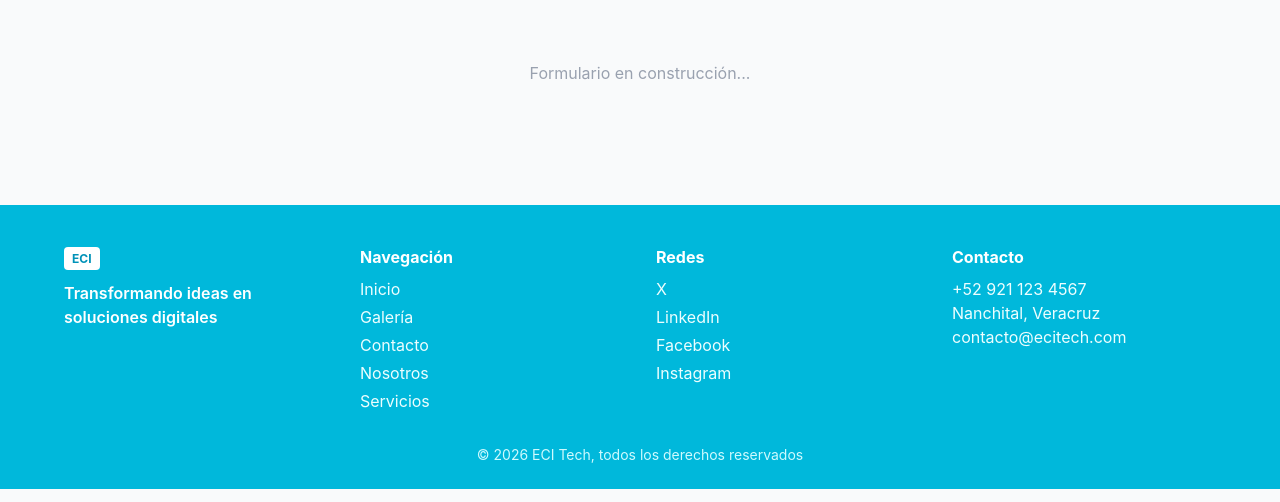
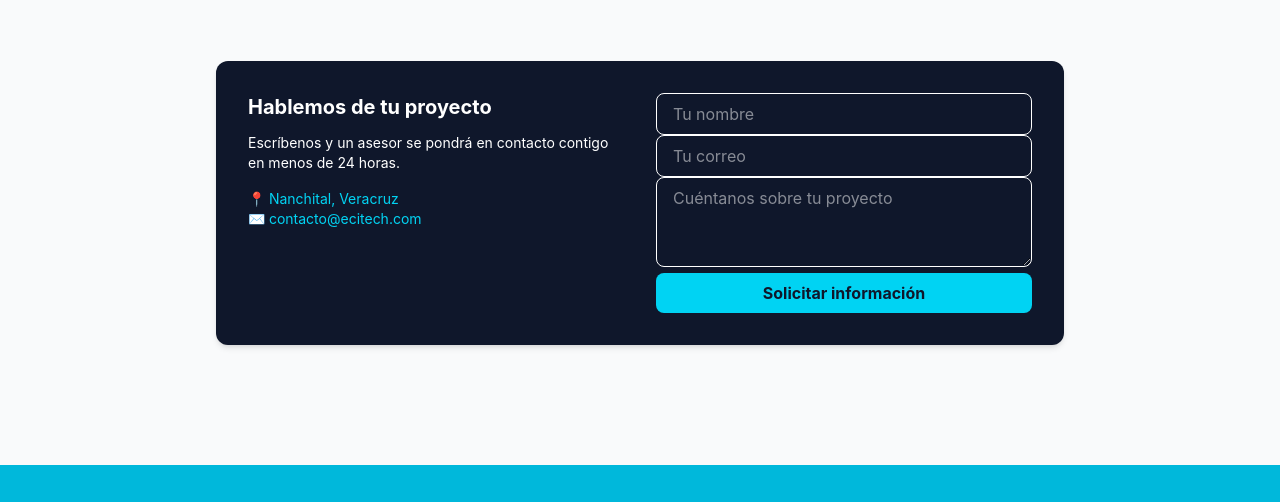
Before and after one commit to EmirPolito/ECI-Tech, a website: page contacto.html in a window 1280 px wide. Shown: the part 215-717 px from the top of the page. Drawn offline with Linux system fonts and the light colour scheme.

Commit message:
feat(contacto) formulario version dos columnas oscuras

```diff
--- a/contacto.html
+++ b/contacto.html
@@ -30,9 +30,30 @@
         <p class="text-gray-500 mt-3">Estamos listos para ayudarte con tu próximo proyecto.</p>
     </section>
 
-    <!-- INICIO FORMULARIO DE CONTACTO -->
-    <section class="max-w-2xl mx-auto px-6 pb-20">
-        <p class="text-center text-gray-400">Formulario en construcción...</p>
+   <!-- INICIO FORMULARIO DE CONTACTO -->
+    <section class="max-w-4xl mx-auto px-6 pb-20">
+        <div class="bg-slate-900 rounded-xl shadow-md p-8 grid grid-cols-1 md:grid-cols-2 gap-8">
+            <div class="text-white">
+                <h2 class="text-xl font-bold mb-3">Hablemos de tu proyecto</h2>
+                <p class="text-gray-300 text-sm mb-4">
+                    Escríbenos y un asesor se pondrá en contacto contigo en menos de 24 horas.
+                </p>
+                <p class="text-cyan-400 text-sm">📍 Nanchital, Veracruz</p>
+                <p class="text-cyan-400 text-sm">✉️ contacto@ecitech.com</p>
+            </div>
+            <form class="space-y-3">
+                <input type="text" placeholder="Tu nombre"
+                    class="w-full px-4 py-2 rounded-lg bg-slate-800 text-white border border-slate-700 focus:outline-none focus:ring-2 focus:ring-cyan-400">
+                <input type="email" placeholder="Tu correo"
+                    class="w-full px-4 py-2 rounded-lg bg-slate-800 text-white border border-slate-700 focus:outline-none focus:ring-2 focus:ring-cyan-400">
+                <textarea placeholder="Cuéntanos sobre tu proyecto" rows="3"
+                    class="w-full px-4 py-2 rounded-lg bg-slate-800 text-white border border-slate-700 focus:outline-none focus:ring-2 focus:ring-cyan-400"></textarea>
+                <button type="submit"
+                    class="w-full bg-cyan-400 hover:bg-cyan-300 text-slate-900 font-bold py-2 rounded-lg">
+                    Solicitar información
+                </button>
+            </form>
+        </div>
     </section>
     <!-- FIN FORMULARIO DE CONTACTO -->
 
```
